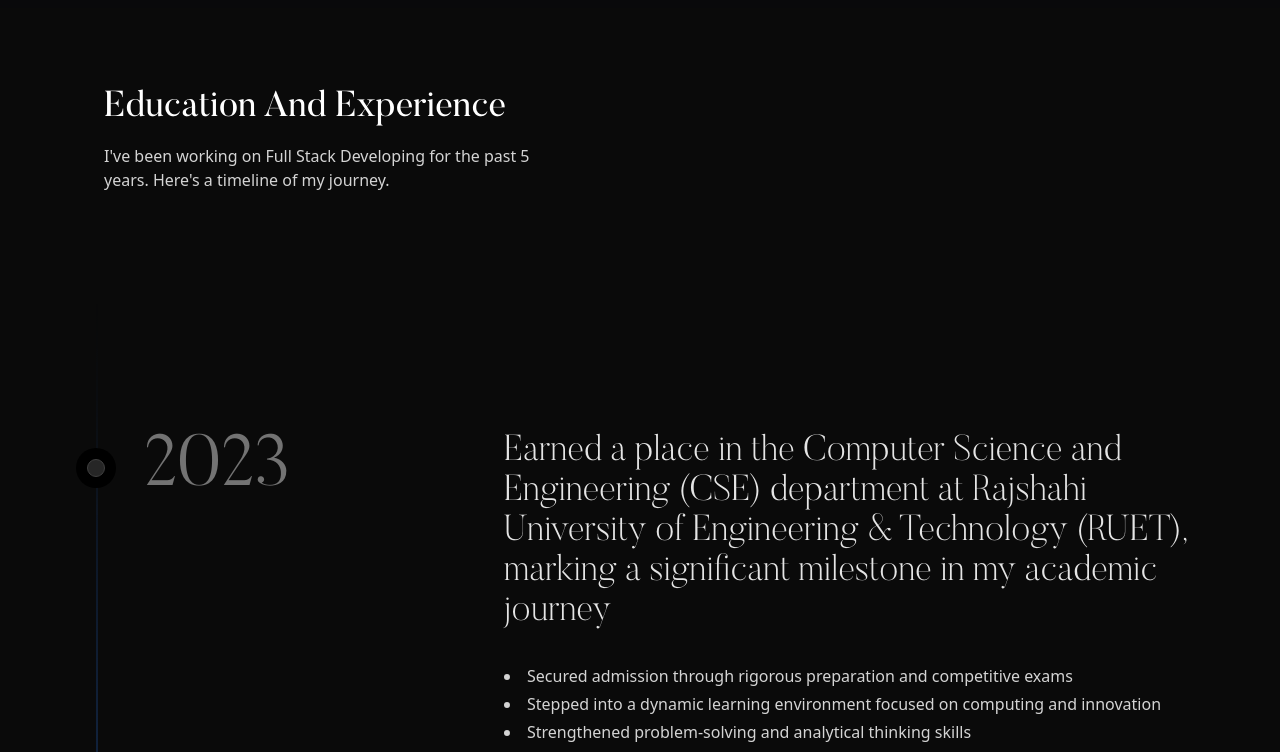
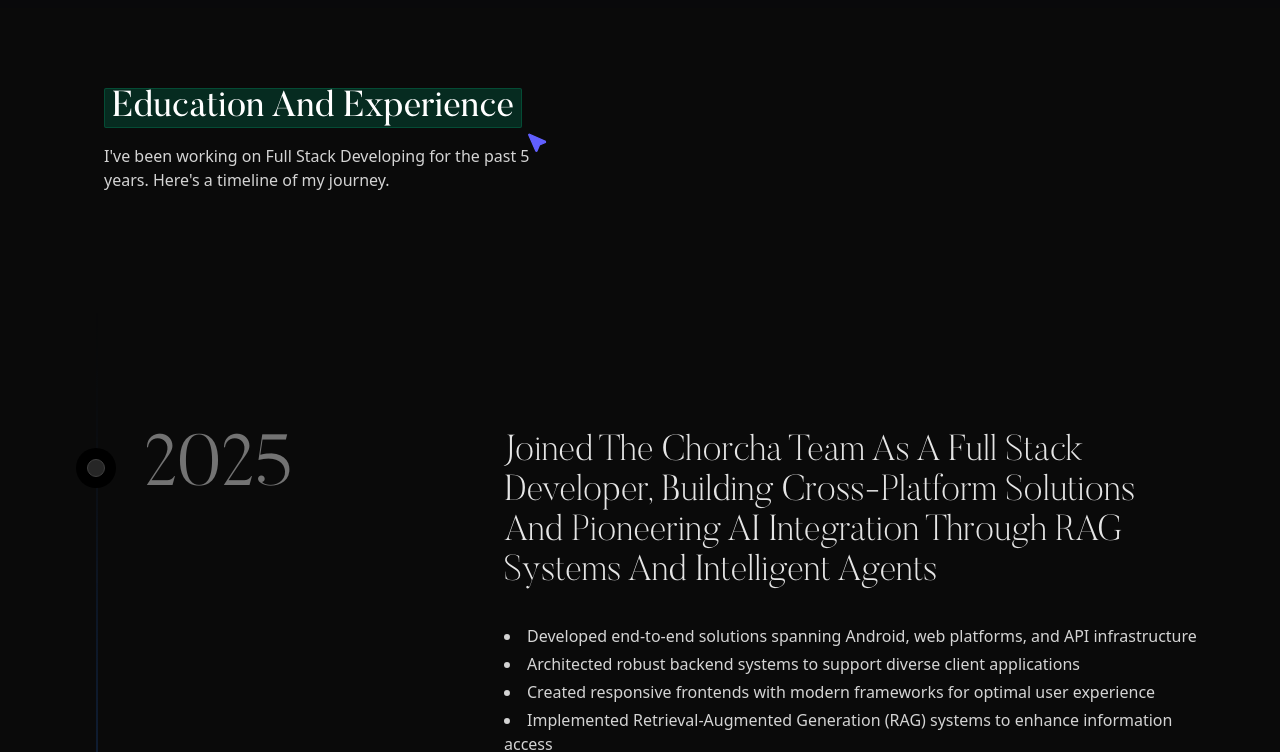
Before and after one commit to shu-vro/shu-vro.github.io, a Next.js app: page / in a window 1280 px wide. Shown: the part 1480-2232 px from the top of the page. Built offline with nearby package versions, Linux system fonts and the light colour scheme; no server answers.

Commit message:
chore: update components \nnew effects

```diff
--- a/components/AboutMe.tsx
+++ b/components/AboutMe.tsx
@@ -8,6 +8,7 @@ import { GrLocation } from "react-icons/gr";
 import { FaRegClock } from "react-icons/fa";
 import ButtonFancy from "./ui/ButtonFancy";
 import { useLenis } from "lenis/react";
+import MainHeading from "./MainHeading";
 
 const AboutMe = () => {
     const lenis = useLenis();
@@ -15,9 +16,10 @@ const AboutMe = () => {
         <section
             className="max-w-6xl mx-auto py-16 px-4 md:px-8 lg:px-10"
             id="about">
-            <h2 className="text-4xl my-20 text-black dark:text-white max-w-4xl">
+            {/* <h2 className="text-4xl my-20 text-black dark:text-white max-w-4xl">
                 ABOUT ME
-            </h2>
+            </h2> */}
+            <MainHeading className="my-20">ABOUT ME</MainHeading>
 
             <div className="grid grid-cols-1 md:grid-cols-2 gap-10">
                 {/* Left column - Personal Info */}
--- a/components/Contact.tsx
+++ b/components/Contact.tsx
@@ -8,6 +8,7 @@ import { RiLinkedinFill } from "react-icons/ri";
 import ButtonFancy from "./ui/ButtonFancy";
 import { BsWhatsapp } from "react-icons/bs";
 import { PiMessengerLogoBold } from "react-icons/pi";
+import MainHeading from "./MainHeading";
 
 export default function Contact() {
     const handleSubmit = (e: React.FormEvent<HTMLFormElement>) => {
@@ -19,11 +20,7 @@ export default function Contact() {
             <div
                 className="max-w-6xl mx-auto py-20 pb-10 px-4 md:px-8 lg:px-10"
                 id="contact">
-                <h2
-                    className="text-4xl mb-4 text-black dark:text-white max-w-4xl"
-                    tabIndex={0}>
-                    Contact Me
-                </h2>
+                <MainHeading>Contact Me</MainHeading>
                 <p className="text-neutral-700 dark:text-neutral-300 text-sm md:text-base max-w-md">
                     Feel free to reach out to me via email or phone. You can
                     also find me on social media.
--- /dev/null
+++ b/components/MainHeading.tsx
@@ -0,0 +1,29 @@
+import React from "react";
+import { PointerHighlight } from "./ui/pointer-highlight";
+import { cn } from "@/lib/utils";
+
+type Props = {
+    children: React.ReactNode;
+    className?: string;
+} & React.ComponentProps<"h1">;
+
+export default function MainHeading({
+    children,
+    className = "",
+    ...rest
+}: Props) {
+    return (
+        <h2
+            className={cn(
+                "text-4xl mb-4 text-black dark:text-white max-w-4xl",
+                className
+            )}
+            tabIndex={0}>
+            <PointerHighlight
+                rectangleClassName="bg-emerald-200/30 dark:bg-emerald-700/30 border-emerald-300/30 dark:border-emerald-600/30 rounded-xs"
+                pointerClassName="text-indigo-500">
+                <span className="relative z-10 px-2 py-3">{children}</span>
+            </PointerHighlight>
+        </h2>
+    );
+}
--- a/components/Projects.tsx
+++ b/components/Projects.tsx
@@ -9,6 +9,7 @@ import Image from "next/image";
 import projects from "@template/projects.json";
 import { useAnimation, useInView } from "motion/react";
 import AnimatedLink from "./AnimatedLink";
+import MainHeading from "./MainHeading";
 
 interface ProjectShowcaseProps {
     year: string;
@@ -146,11 +147,7 @@ export default function Projects() {
     return (
         <div className="min-h-screen py-20 w-full" id="projects">
             <div className="max-w-6xl mx-auto py-20 px-4 md:px-8 lg:px-10">
-                <h2
-                    className="text-4xl mb-4 text-black dark:text-white max-w-4xl"
-                    tabIndex={0}>
-                    Projects That I Have Done
-                </h2>
+                <MainHeading>Projects That I Have Done</MainHeading>
                 <p className="text-neutral-700 dark:text-neutral-300 text-sm md:text-base max-w-sm">
                     I learn by doing. <br />
                     In the past 5 years, I have done many projects.
--- a/components/SkillsSection.tsx
+++ b/components/SkillsSection.tsx
@@ -1,6 +1,7 @@
 import React from "react";
 import { Marquee } from "./magicui/marquee";
 import { AnimatedTooltip } from "./ui/animated-tooltip";
+import MainHeading from "./MainHeading";
 
 const marqueeItems1 = [
     {
@@ -187,11 +188,7 @@ export default function SkillsSection() {
     return (
         <>
             <div className="max-w-6xl mx-auto py-20 pb-10 px-4 md:px-8 lg:px-10">
-                <h2
-                    className="text-4xl mb-4 text-black dark:text-white max-w-4xl"
-                    tabIndex={0}>
-                    My Tech Stack
-                </h2>
+                <MainHeading>My Tech Stack</MainHeading>
                 <p className="text-neutral-700 dark:text-neutral-300 text-sm md:text-base max-w-md">
                     My expertise spans a diverse range of <br /> technologies
                     enabling me to deliver comprehensive and cutting-edge
--- a/components/TimelineBase.tsx
+++ b/components/TimelineBase.tsx
@@ -9,7 +9,7 @@ export default function TimelineBase() {
         title: item.title,
         content: (
             <div>
-                <h4 className="text-neutral-800 dark:text-neutral-200 text-xl max-md:text-2xl md:text-4xl font-extralight mb-8">
+                <h4 className="text-neutral-800 dark:text-neutral-200 text-xl max-md:text-2xl md:text-4xl font-extralight mb-8 capitalize font-bold">
                     {item.description}
                 </h4>
                 <ul className="list-disc list-inside space-y-1 text-neutral-700 dark:text-neutral-300 mb-8">
--- /dev/null
+++ b/components/ui/pointer-highlight.tsx
@@ -0,0 +1,119 @@
+"use client";
+import { cn } from "@/lib/utils";
+import { motion } from "motion/react";
+import { useRef, useEffect, useState } from "react";
+
+export function PointerHighlight({
+  children,
+  rectangleClassName,
+  pointerClassName,
+  containerClassName,
+}: {
+  children: React.ReactNode;
+  rectangleClassName?: string;
+  pointerClassName?: string;
+  containerClassName?: string;
+}) {
+  const containerRef = useRef<HTMLDivElement>(null);
+  const [dimensions, setDimensions] = useState({ width: 0, height: 0 });
+
+  useEffect(() => {
+    if (containerRef.current) {
+      const { width, height } = containerRef.current.getBoundingClientRect();
+      setDimensions({ width, height });
+    }
+
+    const resizeObserver = new ResizeObserver((entries) => {
+      for (const entry of entries) {
+        const { width, height } = entry.contentRect;
+        setDimensions({ width, height });
+      }
+    });
+
+    if (containerRef.current) {
+      resizeObserver.observe(containerRef.current);
+    }
+
+    return () => {
+      if (containerRef.current) {
+        resizeObserver.unobserve(containerRef.current);
+      }
+    };
+  }, []);
+
+  return (
+    <div
+      className={cn("relative w-fit", containerClassName)}
+      ref={containerRef}
+    >
+      {children}
+      {dimensions.width > 0 && dimensions.height > 0 && (
+        <motion.div
+          className="pointer-events-none absolute inset-0 z-0"
+          initial={{ opacity: 0, scale: 0.95, originX: 0, originY: 0 }}
+          animate={{ opacity: 1, scale: 1 }}
+          transition={{ duration: 0.5, ease: "easeOut" }}
+        >
+          <motion.div
+            className={cn(
+              "absolute inset-0 border border-neutral-800 dark:border-neutral-200",
+              rectangleClassName,
+            )}
+            initial={{
+              width: 0,
+              height: 0,
+            }}
+            whileInView={{
+              width: dimensions.width,
+              height: dimensions.height,
+            }}
+            transition={{
+              duration: 1,
+              ease: "easeInOut",
+            }}
+          />
+          <motion.div
+            className="pointer-events-none absolute"
+            initial={{ opacity: 0 }}
+            whileInView={{
+              opacity: 1,
+              x: dimensions.width + 4,
+              y: dimensions.height + 4,
+            }}
+            style={{
+              rotate: -90,
+            }}
+            transition={{
+              opacity: { duration: 0.1, ease: "easeInOut" },
+              duration: 1,
+              ease: "easeInOut",
+            }}
+          >
+            <Pointer
+              className={cn("h-5 w-5 text-blue-500", pointerClassName)}
+            />
+          </motion.div>
+        </motion.div>
+      )}
+    </div>
+  );
+}
+
+const Pointer = ({ ...props }: React.SVGProps<SVGSVGElement>) => {
+  return (
+    <svg
+      stroke="currentColor"
+      fill="currentColor"
+      strokeWidth="1"
+      strokeLinecap="round"
+      strokeLinejoin="round"
+      viewBox="0 0 16 16"
+      height="1em"
+      width="1em"
+      xmlns="http://www.w3.org/2000/svg"
+      {...props}
+    >
+      <path d="M14.082 2.182a.5.5 0 0 1 .103.557L8.528 15.467a.5.5 0 0 1-.917-.007L5.57 10.694.803 8.652a.5.5 0 0 1-.006-.916l12.728-5.657a.5.5 0 0 1 .556.103z"></path>
+    </svg>
+  );
+};
--- a/components/ui/timeline.tsx
+++ b/components/ui/timeline.tsx
@@ -6,6 +6,7 @@ import {
     motion,
 } from "motion/react";
 import React, { useEffect, useRef, useState } from "react";
+import MainHeading from "../MainHeading";
 
 interface TimelineEntry {
     title: string;
@@ -37,11 +38,7 @@ export const Timeline = ({ data }: { data: TimelineEntry[] }) => {
             className="w-full bg-white dark:bg-neutral-950 md:px-10"
             ref={containerRef}>
             <div className="max-w-6xl mx-auto py-20 px-4 md:px-8 lg:px-10">
-                <h2
-                    className="text-4xl mb-4 text-black dark:text-white max-w-4xl"
-                    tabIndex={0}>
-                    Education And Experience
-                </h2>
+                <MainHeading>Education And Experience</MainHeading>
                 <p className="text-neutral-700 dark:text-neutral-300 text-sm md:text-base max-w-md">
                     I&apos;ve been working on Full Stack Developing for the past
                     5 years. Here&apos;s a timeline of my journey.
--- a/template/timeline.json
+++ b/template/timeline.json
@@ -1,4 +1,27 @@
 [
+    {
+        "title": "2025",
+        "description": "Joined the Chorcha team as a Full Stack Developer, building cross-platform solutions and pioneering AI integration through RAG systems and intelligent agents",
+        "specs": [
+            "Developed end-to-end solutions spanning Android, web platforms, and API infrastructure",
+            "Architected robust backend systems to support diverse client applications",
+            "Created responsive frontends with modern frameworks for optimal user experience",
+            "Implemented Retrieval-Augmented Generation (RAG) systems to enhance information access",
+            "Designed autonomous AI agents to streamline operations and automate workflows",
+            "Collaborated with cross-functional teams to deliver cohesive product experiences",
+            "Applied machine learning techniques to solve complex business challenges",
+            "Optimized large language model implementations for production environments",
+            "Balanced technical innovation with practical business requirements"
+        ],
+        "tags": [
+            "#Chorcha",
+            "#FullStack",
+            "#AIEngineering",
+            "#MobileDev",
+            "#RAGSystems",
+            "#SoftwareArchitecture"
+        ]
+    },
     {
         "title": "2023",
         "description": "Earned a place in the Computer Science and Engineering (CSE) department at Rajshahi University of Engineering & Technology (RUET), marking a significant milestone in my academic journey",
```
